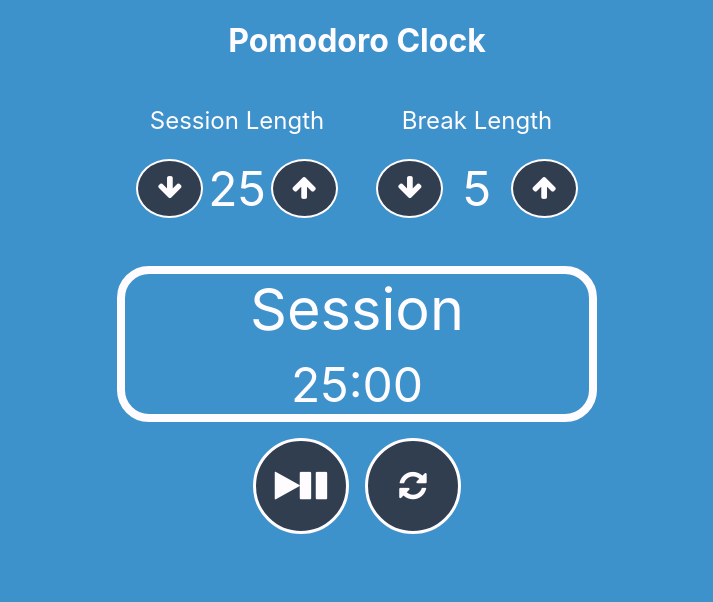
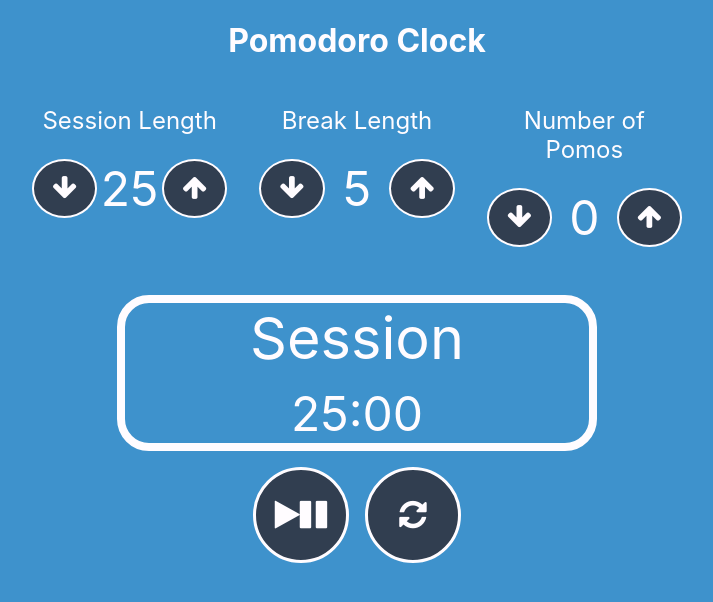
Before and after one commit to ovirex/pomodoro-fcc, a React (Create React App) app: page / in a window 1280 px wide. Shown: the top 602 px of the page, without its empty margins (283-996 px from the left). Built offline with nearby package versions, Linux system fonts and the light colour scheme.

Commit message:
Add option to select number of pomos

```diff
--- a/src/App.css
+++ b/src/App.css
@@ -26,7 +26,7 @@ button:hover {
 .pomodoro-settings {
   display: flex;
   justify-content: center;
-  width: 448px;
+  width: 650px;
   margin: 0 auto;
   gap: 2em;
 }
@@ -36,7 +36,7 @@ button:hover {
 .pomodoro-settings .setting-wrapper p {
   font-size: 1.5em;
 }
-.pomodoro-settings .setting-wrapper:last-child {
+.pomodoro-settings .setting-wrapper:nth-child(2) {
   order: -1;
 }
 .pomodoro-settings .setting-button {
@@ -137,7 +137,7 @@ button:hover {
   border-color: #9a031e;
 }
 
-@media (max-width: 450px) {
+@media (max-width: 650px) {
   .pomodoro-settings {
     flex-direction: column;
     width: 100%;
--- a/src/App.js
+++ b/src/App.js
@@ -14,16 +14,25 @@ class PomodoroClock extends Component {
             pomoIntervalID: 0,
             passedTime: 0,
             isPomoAboutToEnd: false,
+            numberOfPomos: 0,
+            pomosCounter: 0,
         };
 
         this.beepAudio = React.createRef();
 
         this.incrementSessionLength = this.incrementSessionLength.bind(this);
         this.decrementSessionLength = this.decrementSessionLength.bind(this);
+
         this.incrementBreakLength = this.incrementBreakLength.bind(this);
         this.decrementBreakLength = this.decrementBreakLength.bind(this);
+
+        this.incrementPomosNumber = this.incrementPomosNumber.bind(this);
+        this.decrementPomosNumber = this.decrementPomosNumber.bind(this);
+
         this.resetPomoValues = this.resetPomoValues.bind(this);
+
         this.playPomo = this.playPomo.bind(this);
+
         this.playAudio = this.playAudio.bind(this);
     }
 
@@ -96,6 +105,30 @@ class PomodoroClock extends Component {
             };
         });
     }
+    incrementPomosNumber() {
+        this.setState((state, props) => {
+            if (state.isTimerPlaying || state.numberOfPomos + 1 > 25) return;
+
+            const incrementedNumberOfPomos = state.numberOfPomos + 1;
+
+            return {
+                numberOfPomos: incrementedNumberOfPomos,
+                pomosCounter: 0,
+            };
+        });
+    }
+    decrementPomosNumber() {
+        this.setState((state, props) => {
+            if (state.isTimerPlaying || state.numberOfPomos - 1 < 0) return;
+
+            const decrementedNumberOfPomos = state.numberOfPomos - 1;
+
+            return {
+                numberOfPomos: decrementedNumberOfPomos,
+                pomosCounter: 0,
+            };
+        });
+    }
 
     resetPomoValues() {
         clearInterval(this.state.pomoIntervalID);
@@ -110,6 +143,7 @@ class PomodoroClock extends Component {
             isTimerPlaying: false,
             isPomoInSession: true,
             isPomoAboutToEnd: false,
+            pomosCounter: 0,
         });
     }
 
@@ -148,11 +182,29 @@ class PomodoroClock extends Component {
                     newTimer = this.state.sessionLength * 60 + 1;
                 }
 
-                this.setState((state, props) => ({
-                    isPomoInSession: !state.isPomoInSession,
-                    timer: newTimer,
-                    passedTime: 0,
-                }));
+                this.setState((state, props) => {
+                    const stateObj = {
+                        isPomoInSession: !state.isPomoInSession,
+                        timer: newTimer,
+                        passedTime: 0,
+                    };
+
+                    if (!state.isPomoInSession) {
+                        stateObj.pomosCounter = state.pomosCounter + 1;
+                    }
+
+                    return stateObj;
+                });
+
+                if (this.state.numberOfPomos !== 0) {
+                    if (
+                        this.state.isPomoInSession &&
+                        this.state.pomosCounter === this.state.numberOfPomos
+                    ) {
+                        this.resetPomoValues();
+                        return;
+                    }
+                }
             }
 
             let [minutesLeft, secondsLeft] = timeLeft.toString().split(".");
@@ -185,16 +237,22 @@ class PomodoroClock extends Component {
         const isPomoAboutToEnd = this.state.isPomoAboutToEnd;
         const totalTime = this.state.passedTime + this.state.timer;
         const passedTime = this.state.passedTime;
+        const numberOfPomos = this.state.numberOfPomos;
+        // const pomosCounter = this.state.pomosCounter;
+
         return (
             <div className="App">
                 <h1>Pomodoro Clock</h1>
                 <PomodoroSetting
                     session={sessionLength}
                     break={breakLength}
+                    pomos={numberOfPomos}
                     incrementSession={this.incrementSessionLength}
                     decrementSession={this.decrementSessionLength}
                     incrementBreak={this.incrementBreakLength}
                     decrementBreak={this.decrementBreakLength}
+                    incrementPomos={this.incrementPomosNumber}
+                    decrementPomos={this.decrementPomosNumber}
                 />
                 <Timer
                     status={pomoStatus}
@@ -285,6 +343,33 @@ function PomodoroSetting(props) {
                     </button>
                 </div>
             </div>
+            <div className="setting-wrapper">
+                <p id="pomos-number-label">Number of Pomos</p>
+                <div className="setting-button">
+                    <button
+                        id="pomos-number-decrement"
+                        title="decrement number of pomos"
+                        onClick={props.decrementPomos}
+                        className="decrement-btn"
+                        onMouseLeave={addDecrementAnimation}
+                        onMouseEnter={addDecrementAnimation}
+                    >
+                        <i className="fa fa-arrow-down" aria-hidden="true"></i>
+                    </button>
+                    <div id="pomos-number" className="setting-length">
+                        {props.pomos}
+                    </div>
+                    <button
+                        id="pomos-number-increment"
+                        title="increment number of pomos"
+                        onClick={props.incrementPomos}
+                        onMouseLeave={addIncrementAnimation}
+                        onMouseEnter={addIncrementAnimation}
+                    >
+                        <i className="fa fa-arrow-up" aria-hidden="true"></i>
+                    </button>
+                </div>
+            </div>
         </div>
     );
 }
--- a/src/App.scss
+++ b/src/App.scss
@@ -28,7 +28,7 @@ button {
 .pomodoro-settings {
     display: flex;
     justify-content: center;
-    width: 448px;
+    width: 650px;
     margin: 0 auto;
     gap: 2em;
 
@@ -40,7 +40,7 @@ button {
         }
     }
 
-    .setting-wrapper:last-child {
+    .setting-wrapper:nth-child(2) {
         order: -1;
     }
 
@@ -158,7 +158,7 @@ button {
     border-color: #9a031e;
 }
 
-@media (max-width: 450px) {
+@media (max-width: 650px) {
     .pomodoro-settings {
         flex-direction: column;
         width: 100%;
```
